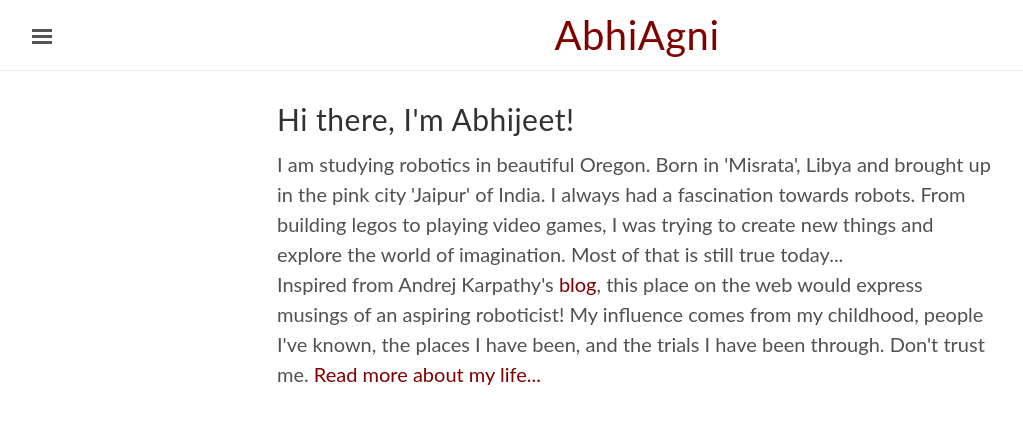
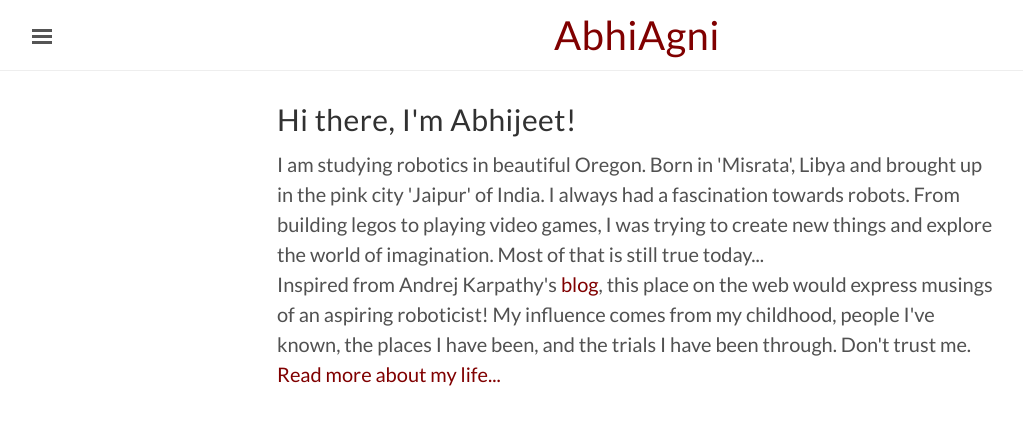
Before and after one commit to abhiagni11/abhiagni11.github.io, a Jekyll site: the page built from index.html, in a window 1280 px wide. Shown: the top 425 px of the page, without its empty margins (3-1026 px from the left). Built offline with Jekyll 4.4.1, drawn with Linux system fonts in a browser that asks for light colours; the list of posts is cut into pages by our own code.

Commit message:
Update head.html

```diff
--- a/_includes/head.html
+++ b/_includes/head.html
@@ -18,7 +18,7 @@
   <link rel="stylesheet" href="{{ site.baseurl }}/public/css/poole.css">
   <link rel="stylesheet" href="{{ site.baseurl }}/public/css/syntax.css">
   <link rel="stylesheet" href="{{ site.baseurl }}/public/css/lanyon.css">
-  <link rel="stylesheet" href="https://fonts.googleapis.com/css?family=PT+Serif:400,400italic,700%7CPT+Sans:400">
+  <link rel="stylesheet" href="https://fonts.googleapis.com/css?family=Lato:400,400italic,700%7CLato:400">
 
   <!-- Icons -->
   <link rel="apple-touch-icon-precomposed" sizes="144x144" href="/public/apple-touch-icon-precomposed.png">
```
